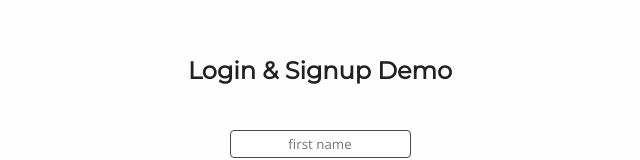
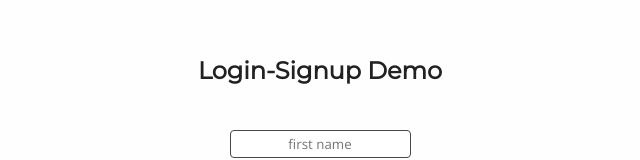
Before and after one commit to mischkiey/auth-graphql-client, a React (Create React App) app: page /signup in a window 1280 px wide. Shown: the part 127-287 px from the top of the page, without its empty margins (320-960 px from the left). Built offline with nearby package versions, Linux system fonts and the light colour scheme; no server answers.

Commit message:
Slight tweaks

```diff
--- a/src/components/App/App.css
+++ b/src/components/App/App.css
@@ -27,12 +27,6 @@ h1 {
   font-family: 'Montserrat', sans-serif;
   font-size: 24px;
   margin: 0;
-}
-
-h2 {
-  color: #E53526;
-  font-size: 16px;
-  margin: 0 0 18px 0;
 }
 
 a {
--- a/src/components/Header/Header.js
+++ b/src/components/Header/Header.js
@@ -8,7 +8,7 @@ export default function Header (props) {
       className='header'
     >
       <h1>
-        Login & Signup Demo
+        Login-Signup Demo
       </h1>
     </header>
   );
```
